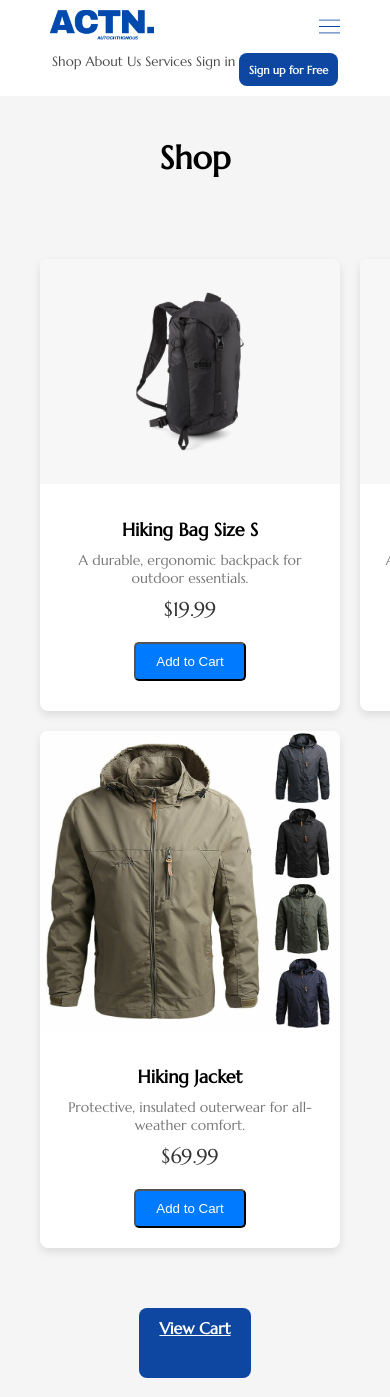
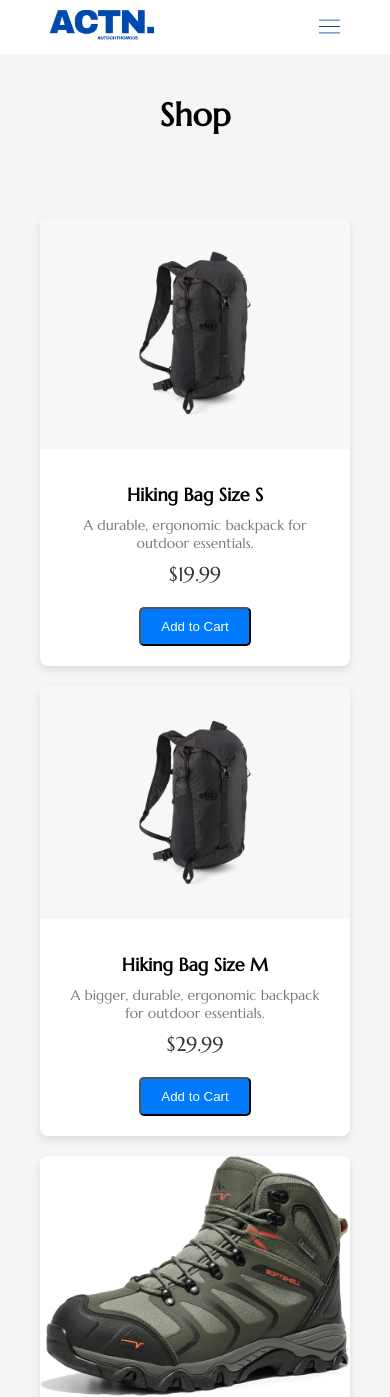
Before and after one commit to redonbrovina/WebProjekti, a PHP site: page /shop.php in a window 390 px wide; the page is wider, and only the part inside the window is pictured. Shown: the top 1397 px of that part. Run offline with PHP 8.4, Linux system fonts and the light colour scheme; some libraries are stand-ins or nearby versions.

Commit message:
Improved responsivity

```diff
--- a/View/shop.css
+++ b/View/shop.css
@@ -32,12 +32,24 @@ nav {
     gap: 3.125rem;
 }
 
-#nav-submenu > a, #form-redirect {
+#form-redirect {
+    color: gray;
+    text-decoration: none;
+    align-self: center;
+}
+
+#nav-submenu > a {
     color: gray;
     text-decoration: none;
 }
 
-#nav-submenu > a:hover, #form-redirect:hover {
+#nav-submenu > a:hover {
+    color: black;
+    transition: 0.3s;
+    text-decoration: underline;
+}
+
+#form-redirect:hover {
     color: black;
     text-decoration: underline;
     transition: 0.3s;
@@ -167,7 +179,7 @@ footer label, .footer {
     }
 
     #mobile-nav {
-        display: flex;
+        display: none;
         width: 100%;
         align-items: center;
         justify-content: space-evenly;
--- a/View/shop.php
+++ b/View/shop.php
@@ -74,7 +74,7 @@ if ($_SERVER['REQUEST_METHOD'] == 'POST' && isset($_POST['product_id'])) {
 
         .shop-container {
             display: grid;
-            grid-template-columns: repeat(auto-fit, minmax(300px, 1fr));
+            grid-template-columns: repeat(auto-fill, minmax(300px, 1fr));
             gap: 20px;
             padding: 40px;
             max-width: 1200px;
@@ -134,6 +134,11 @@ if ($_SERVER['REQUEST_METHOD'] == 'POST' && isset($_POST['product_id'])) {
             padding: 20px;
         }
 
+        @media(max-width:480px){
+            .shop-container {
+                max-width: 480px;
+            }
+        }
     </style>
 </head>
 <body>
```
Also changed, not shown: View/userDashboard.php (+7 -7 lines).
